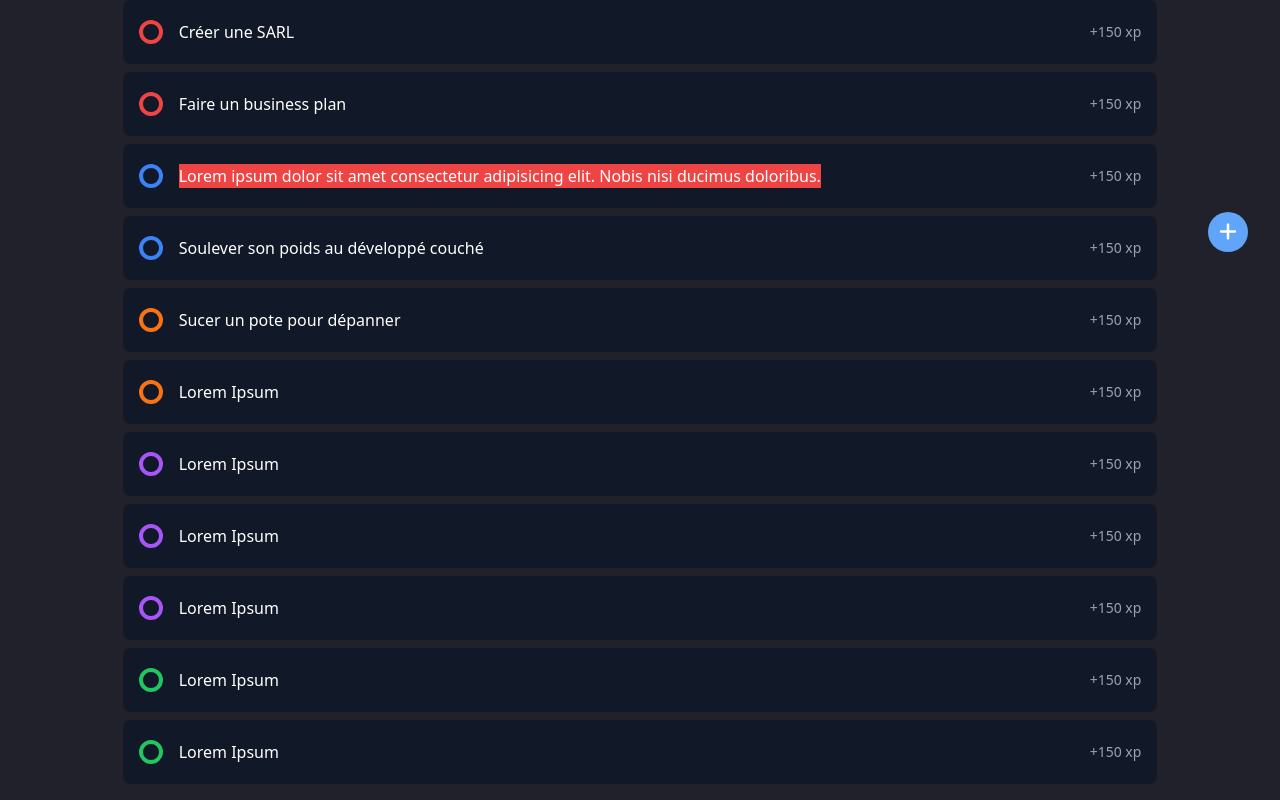
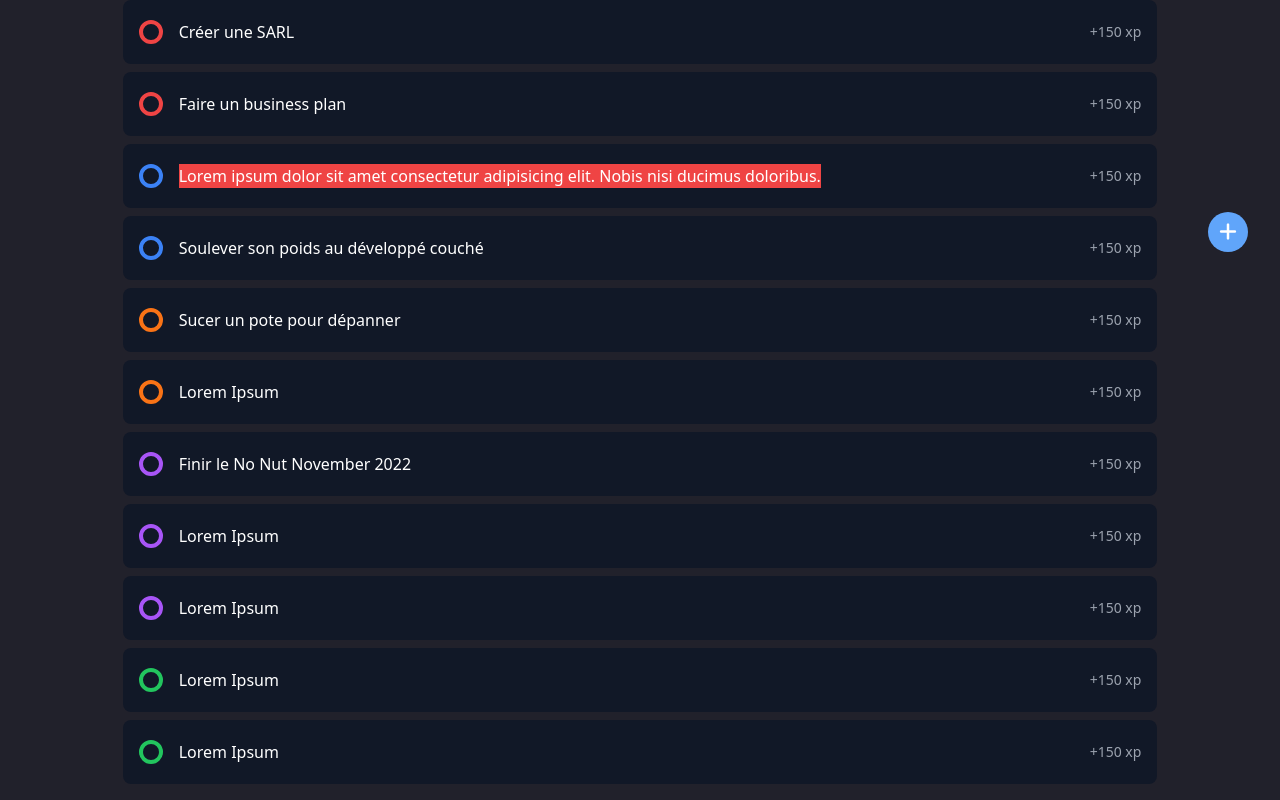
Before and after one commit to Feldp/RisiQuests, a plain HTML site: page index.html in a window 1280 px wide. Shown: the part 516-1316 px from the top of the page. Drawn offline with nearby package versions, Linux system fonts and the light colour scheme.

Commit message:
Update index.html

```diff
--- a/index.html
+++ b/index.html
@@ -449,7 +449,7 @@
               <div
                 class="h-6 w-6 border-4 border-purple-500 rounded-full"
               ></div>
-              <p>Lorem Ipsum</p>
+              <p>Finir le No Nut November 2022</p>
             </div>
             <p class="text-sm text-gray-400">+150 xp</p>
           </li>
```
